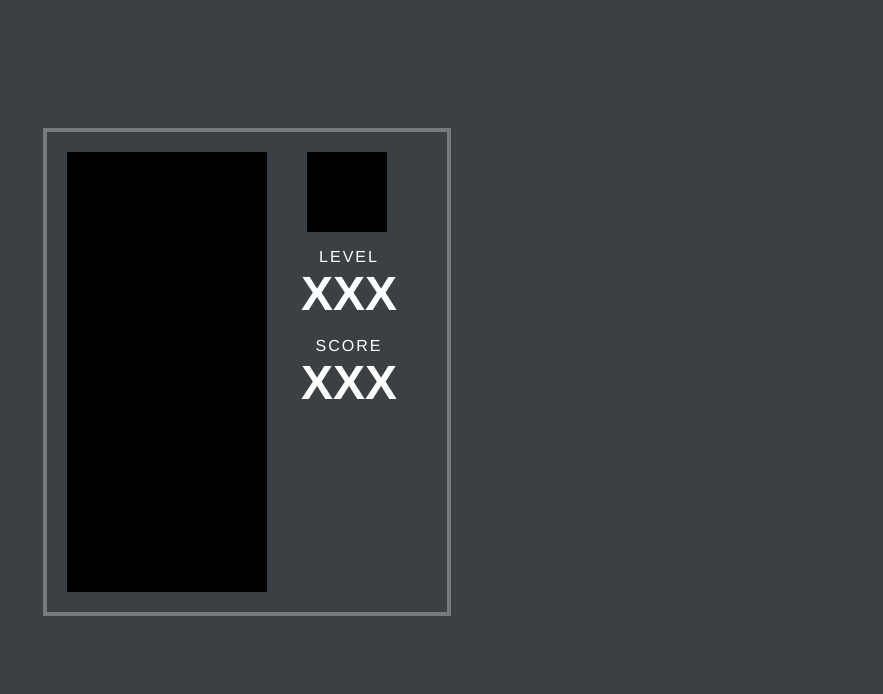
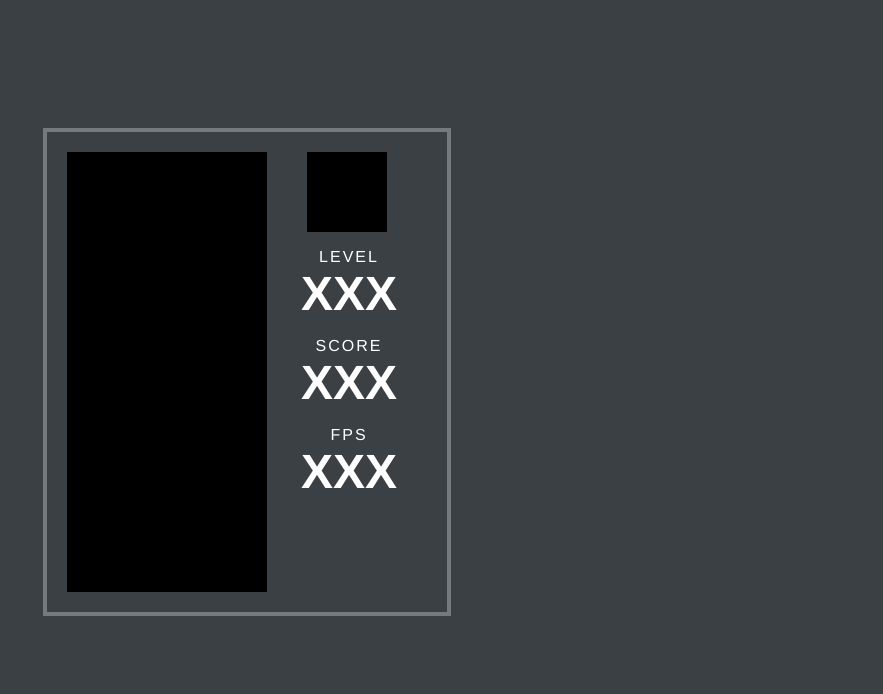
Before and after one commit to temochka/tetris-cljs, a plain HTML site: page resources/public/index-dev.html in a window 1280 px wide. Shown: the top 694 px of the page, without its empty margins (397-1280 px from the left). Drawn offline with Linux system fonts and the light colour scheme.

Commit message:
Display FPS in development mode.

```diff
--- a/resources/public/index-dev.html
+++ b/resources/public/index-dev.html
@@ -13,6 +13,7 @@
             <canvas class="screen" id="preview-screen" width="80" height="80"></canvas>
 	    <p>Level <strong id="level">XXX</strong></p>
 	    <p>Score <strong id="score">XXX</strong></p>
+	    <p>FPS <strong id="fps">XXX</strong></p>
 	</div>
     </div>
 
```
Also changed, not shown: 1 other file.
